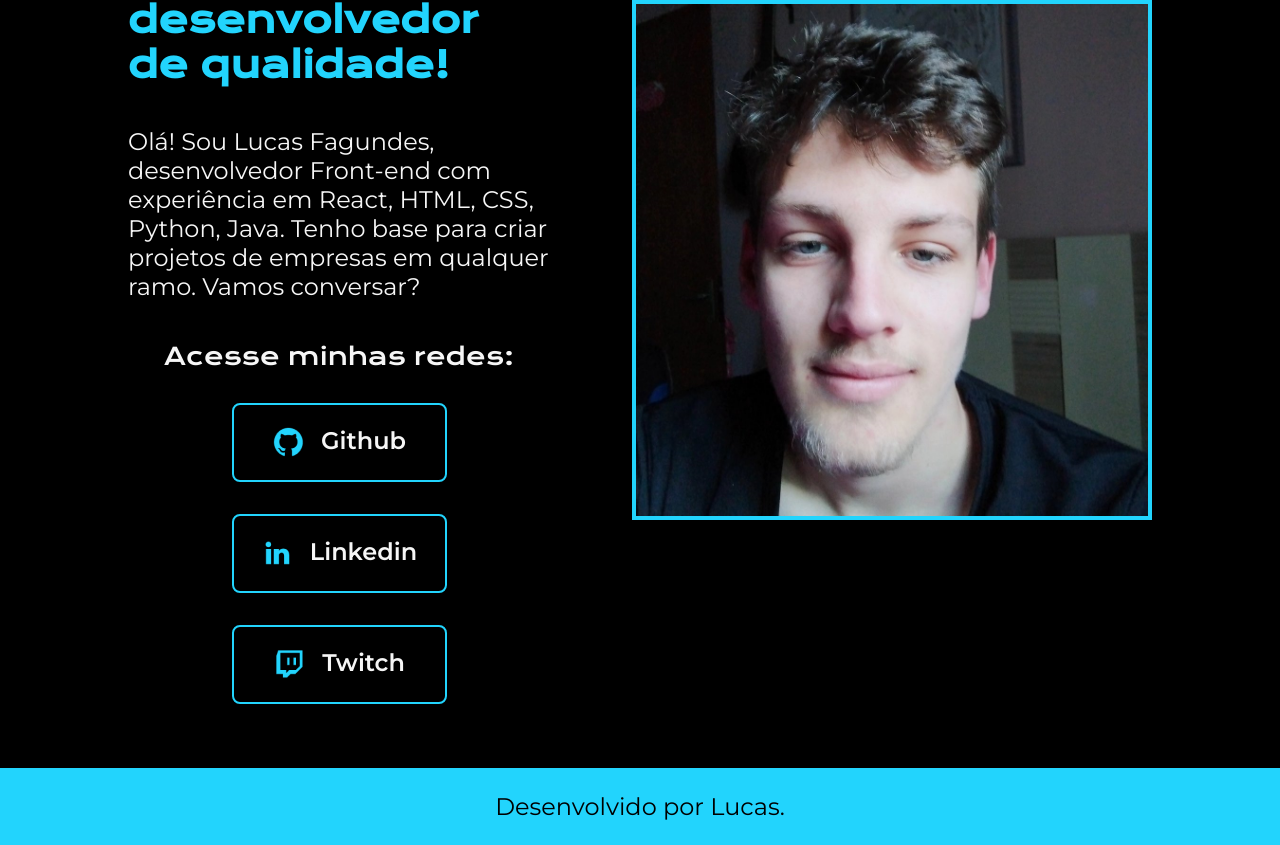
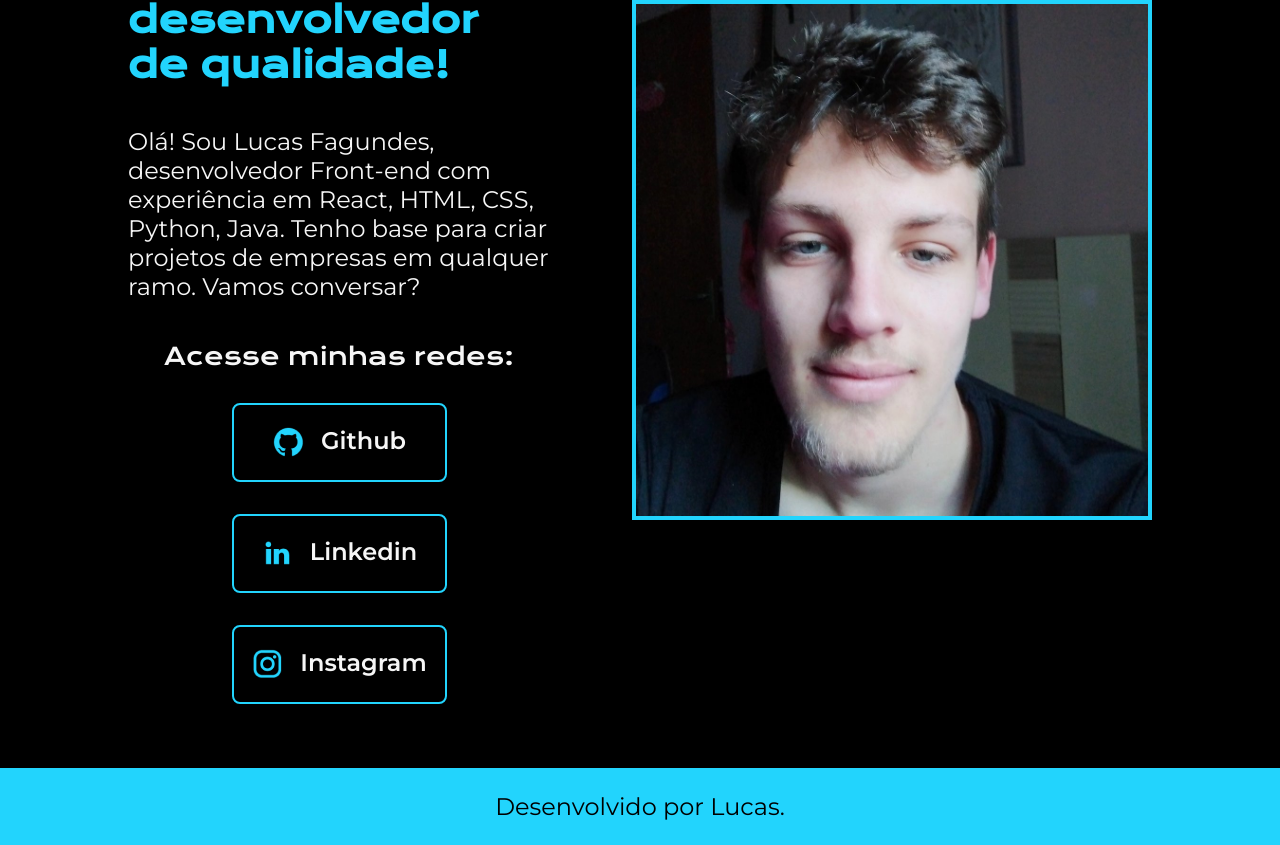
Before and after one commit to LucasFagundesWielewski/portfolio-Profissional, a plain HTML site: page index.html in a window 1280 px wide. Shown: the part 302-1147 px from the top of the page. Drawn offline with nearby package versions, Linux system fonts and the light colour scheme.

Commit message:
Update index.html

```diff
--- a/index.html
+++ b/index.html
@@ -29,8 +29,8 @@
                     Linkedin
                 </a>
                 <a class="apresentacao__links__navegacao" href="https://twitch.tv">
-                    <img src="./assets/twitch.png">
-                    Twitch
+                    <img src="./assets/instagram.png">
+                    Instagram
                 </a>
             </div>
         </section>
```
